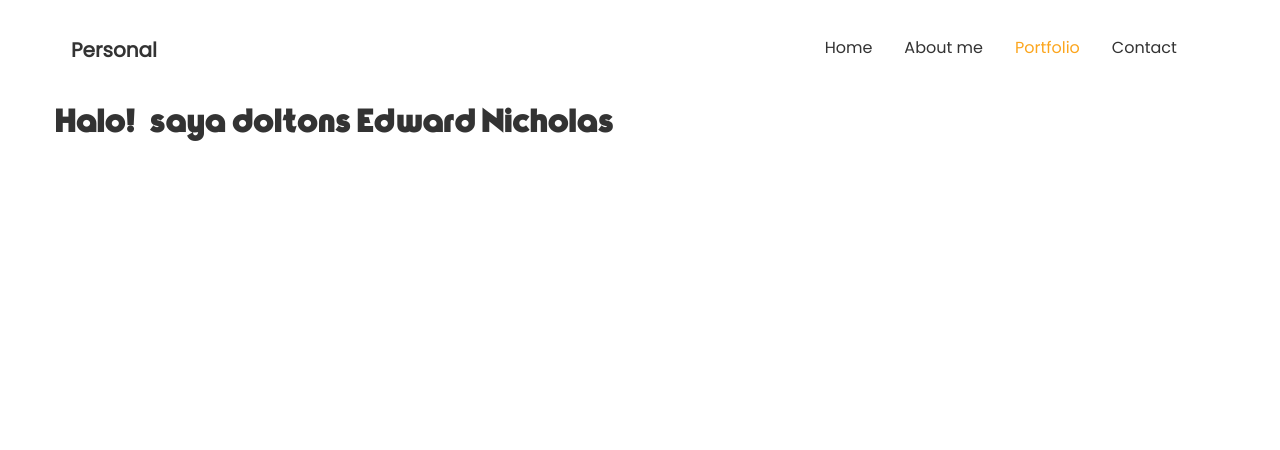
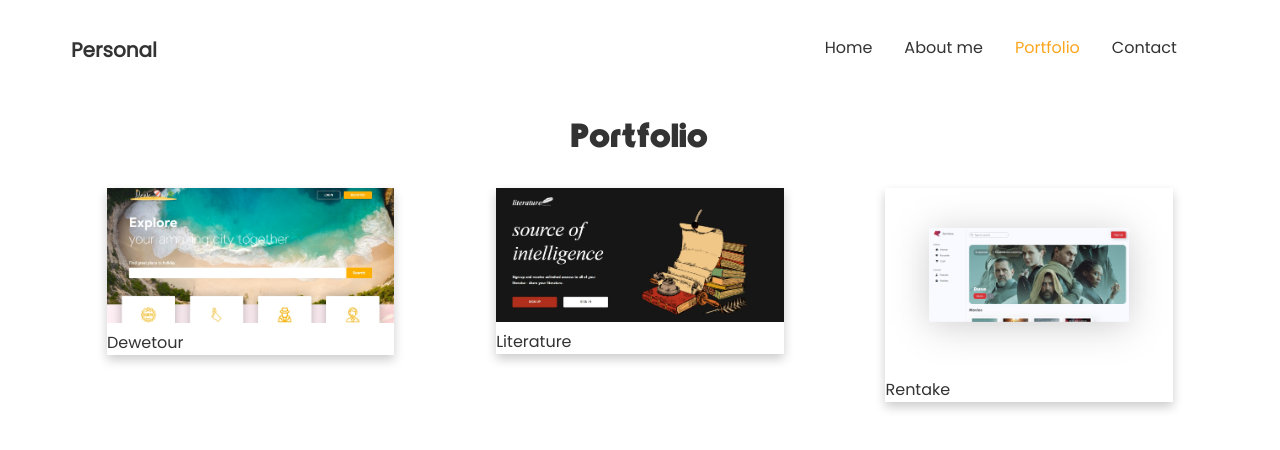
Before and after one commit to doltonsedward/Personal-website-svelte, a Svelte app: page / in a window 1280 px wide. Shown: the top 450 px of the page. Built offline with nearby package versions, Linux system fonts and the light colour scheme.

Commit message:
create dataPortfolio and looping it in Portfolio component

```diff
--- a/src/components/organism/Portfolio.svelte
+++ b/src/components/organism/Portfolio.svelte
@@ -1,11 +1,59 @@
 <script>
     $: document.title = 'Portfolio'
+
+    const dataPortfolio = [
+        {
+            name: "Dewetour",
+            image: "/assets/img/dewetour.png"
+        },
+        {
+            name: "Literature",
+            image: "/assets/img/literature.png"
+        },
+        {
+            name: "Rentake",
+            image: "/assets/img/rentake.png"
+        },
+    ]
 </script>
 
-<div>
-    <h1>Halo!, saya doltons Edward Nicholas</h1>
+<div class="row">
+    <div class="col-12">
+        <h1 class="text-center">Portfolio</h1>
+    </div>
+    {#each dataPortfolio as item}
+        <div class="card col-4">
+            <div class="inner-card">
+                <div class="card-media">
+                    <img src={item.image} alt={item.name}>
+                </div>
+                <div class="card-title">
+                    <p>{item.name}</p>
+                </div>
+                <div class="card-content">
+
+                </div>
+            </div>
+        </div>
+    {/each}
 </div>
 
 <style>
+    .card {
+        display: flex;
+        flex-direction: column;
+        align-items: center;
+        justify-content: center;
+        border-radius: var(--border-trendy);
+    }
 
+    .inner-card {
+        width: 80%;
+        box-shadow: 0 5px 10px rgba(0, 0, 0, .2);
+    }
+
+    img {
+        width: 100%;
+        object-fit: cover;
+    }
 </style>
```
